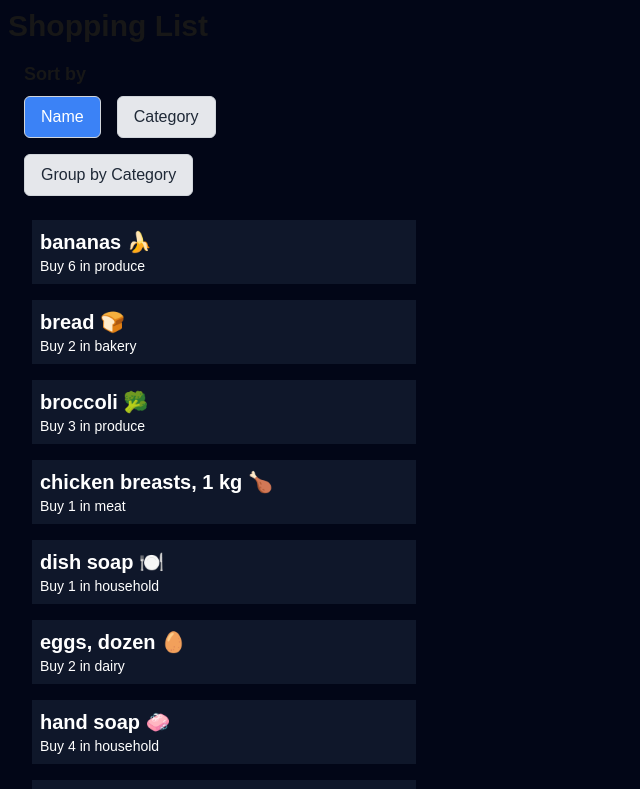
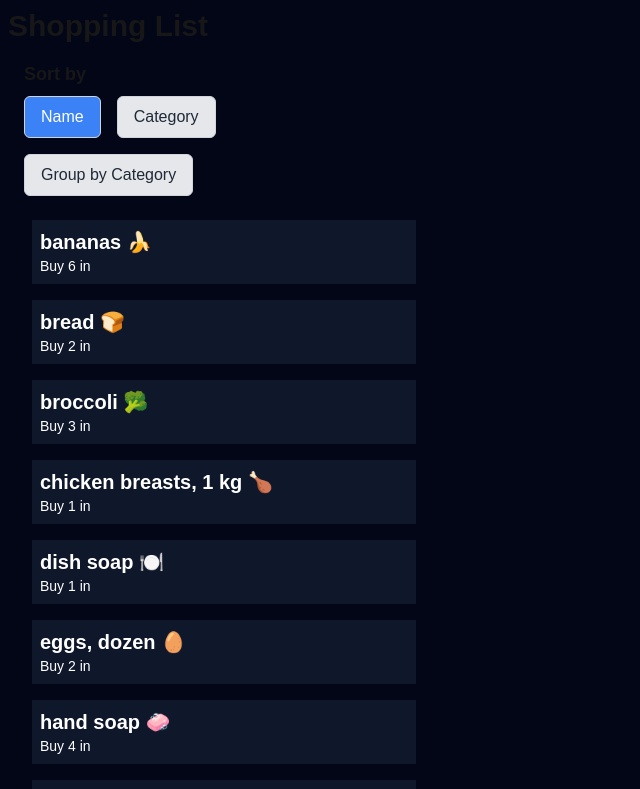
Before and after one commit to OnkarSingh-git/cprg306-assignments, a Next.js app: page /week-6 in a window 1280 px wide. Shown: the top 789 px of the page, without its empty margins (0-640 px from the left). Built offline with nearby package versions, Linux system fonts and the light colour scheme.

Commit message:
Update item-list.js

```diff
--- a/app/week-6/item-list.js
+++ b/app/week-6/item-list.js
@@ -104,7 +104,7 @@ const ItemList = () => {
               key={item.id}
               name={item.name}
               quantity={item.quantity}
-              category={item.category}
+
             />
           ))}
         </ul>
```
